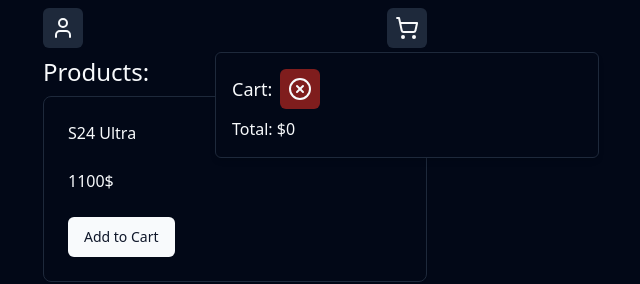
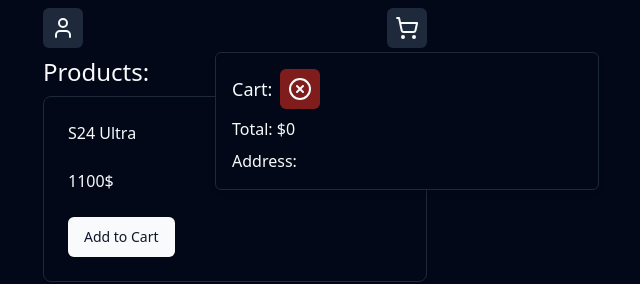
Before and after one commit to nzkks/zustand-vite-ts, a React (Vite) app: page / in a window 1280 px wide. Both pictures are taken after a click on the button 812 px from the left and 28 px from the top of the page. Shown: the top 284 px of the page, without its empty margins (405-1045 px from the left). Built offline with nearby package versions, Linux system fonts and the light colour scheme.

Commit message:
Cart popover: Show address details below the total price

```diff
--- a/src/components/Cart.tsx
+++ b/src/components/Cart.tsx
@@ -9,12 +9,13 @@
 import ChangeQtyButtons from '@/components/ChangeQtyButtons';
 
 const Cart = () => {
-  const { reset, products, removeProduct, total } = useStore(
+  const { reset, products, removeProduct, total, address } = useStore(
     useShallow(state => ({
       reset: state.reset,
       products: state.products,
       removeProduct: state.removeProduct,
       total: state.total,
+      address: state.address,
     }))
   );
 
@@ -49,6 +50,7 @@
           ))}
         </div>
         <p>Total: ${total}</p>
+        <p>Address: {address}</p>
       </PopoverContent>
     </Popover>
   );
```
